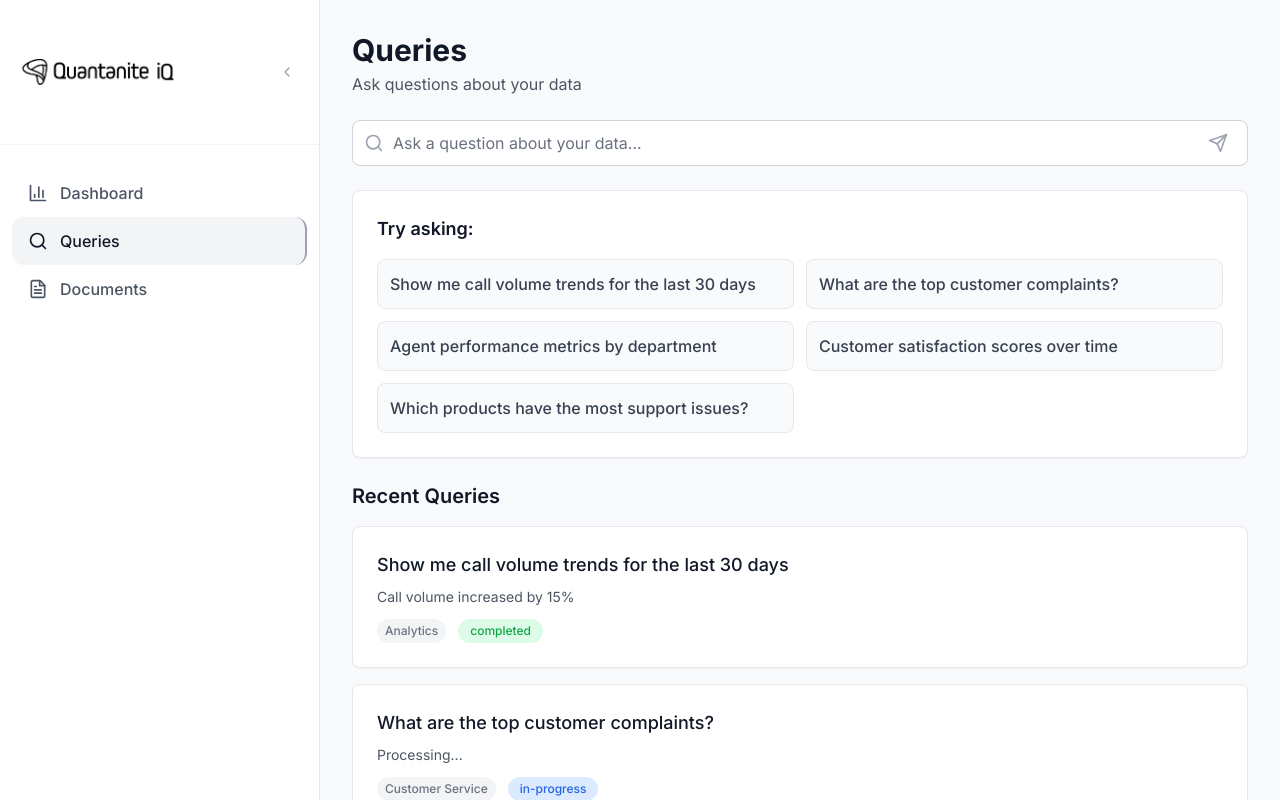
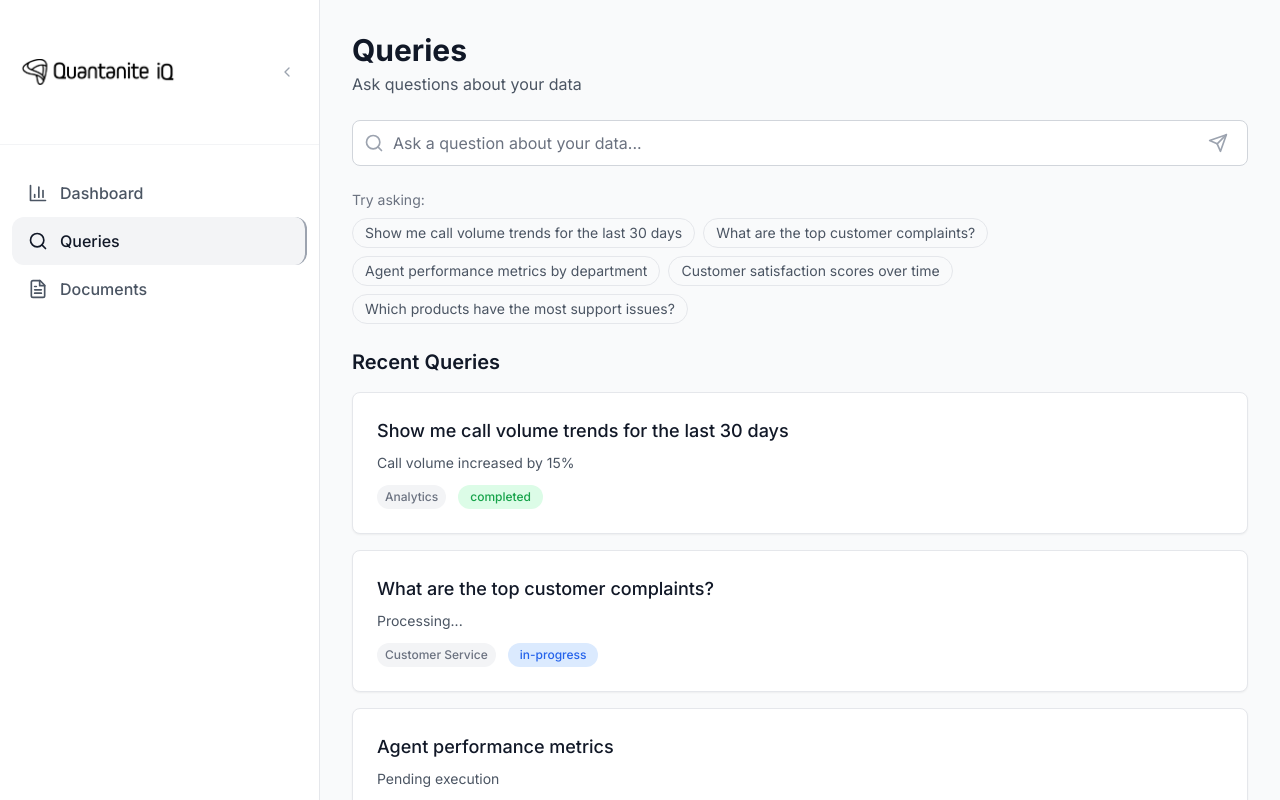
Before and after one commit to vanshdeep2/iq_demo, a React (Create React App) app: page /queries in a window 1280 px wide. Built offline with nearby package versions, Linux system fonts and the light colour scheme; the HTML template or start-up script is replaced by a standard one.

Commit message:
Fix: Make search suggestions smaller and more subtle like typical search suggestions

```diff
--- a/src/pages/Queries.js
+++ b/src/pages/Queries.js
@@ -1,5 +1,5 @@
 import React, { useState } from 'react';
-import { Search, Send, TrendingUp, TrendingDown, Minus } from 'lucide-react';
+import { Search, Send } from 'lucide-react';
 
 const Queries = () => {
   const [searchQuery, setSearchQuery] = useState('');
@@ -81,16 +81,16 @@ const Queries = () => {
       </div>
 
       {/* Search Suggestions */}
-      <div className="bg-white rounded-lg shadow-sm border border-gray-200 p-6">
-        <h2 className="text-lg font-semibold text-gray-900 mb-4">Try asking:</h2>
-        <div className="grid grid-cols-1 md:grid-cols-2 gap-3">
+      <div className="space-y-2">
+        <p className="text-sm text-gray-500">Try asking:</p>
+        <div className="flex flex-wrap gap-2">
           {searchSuggestions.map((suggestion, index) => (
             <button
               key={index}
               onClick={() => handleSuggestionClick(suggestion)}
-              className="text-left p-3 bg-gray-50 hover:bg-gray-100 rounded-lg border border-gray-200 transition-colors duration-200"
+              className="text-sm text-gray-600 hover:text-gray-900 hover:bg-gray-100 px-3 py-1 rounded-full border border-gray-200 transition-colors duration-200"
             >
-              <p className="text-gray-700 font-medium">{suggestion}</p>
+              {suggestion}
             </button>
           ))}
         </div>
```
